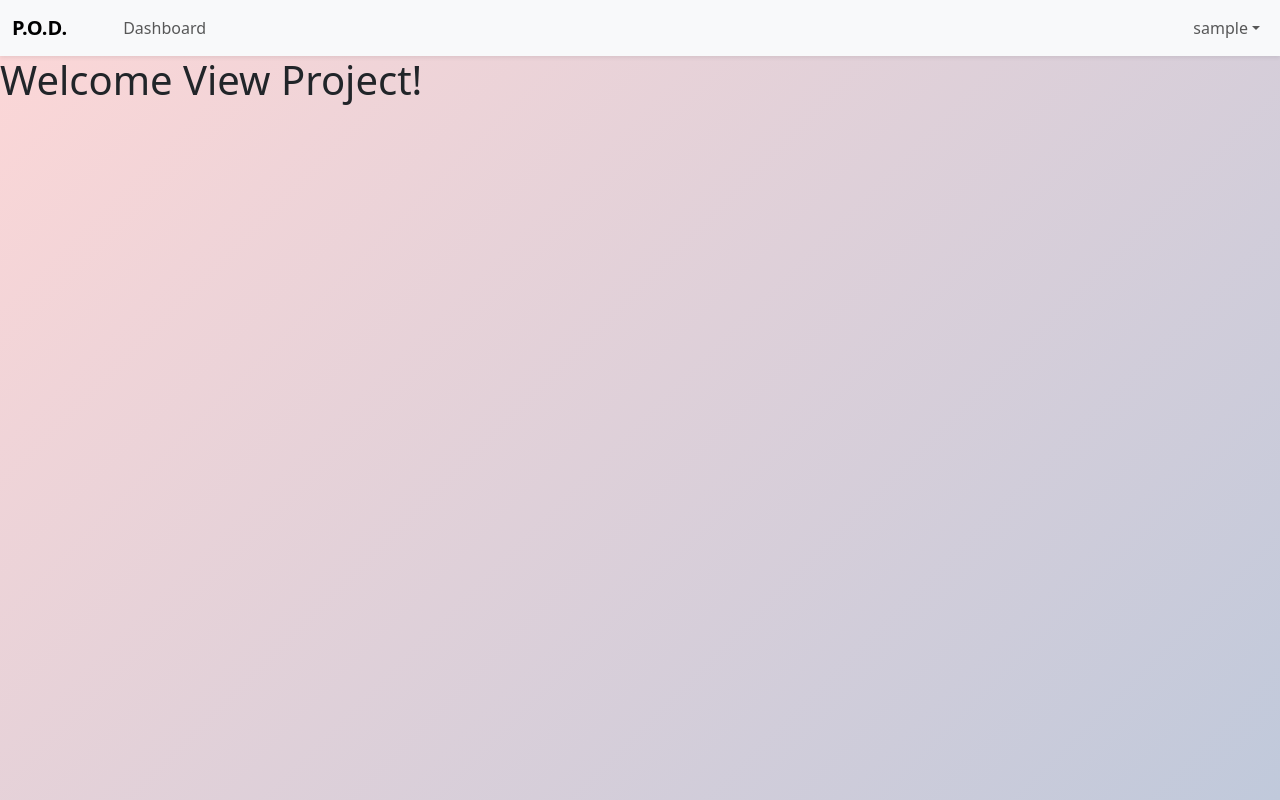
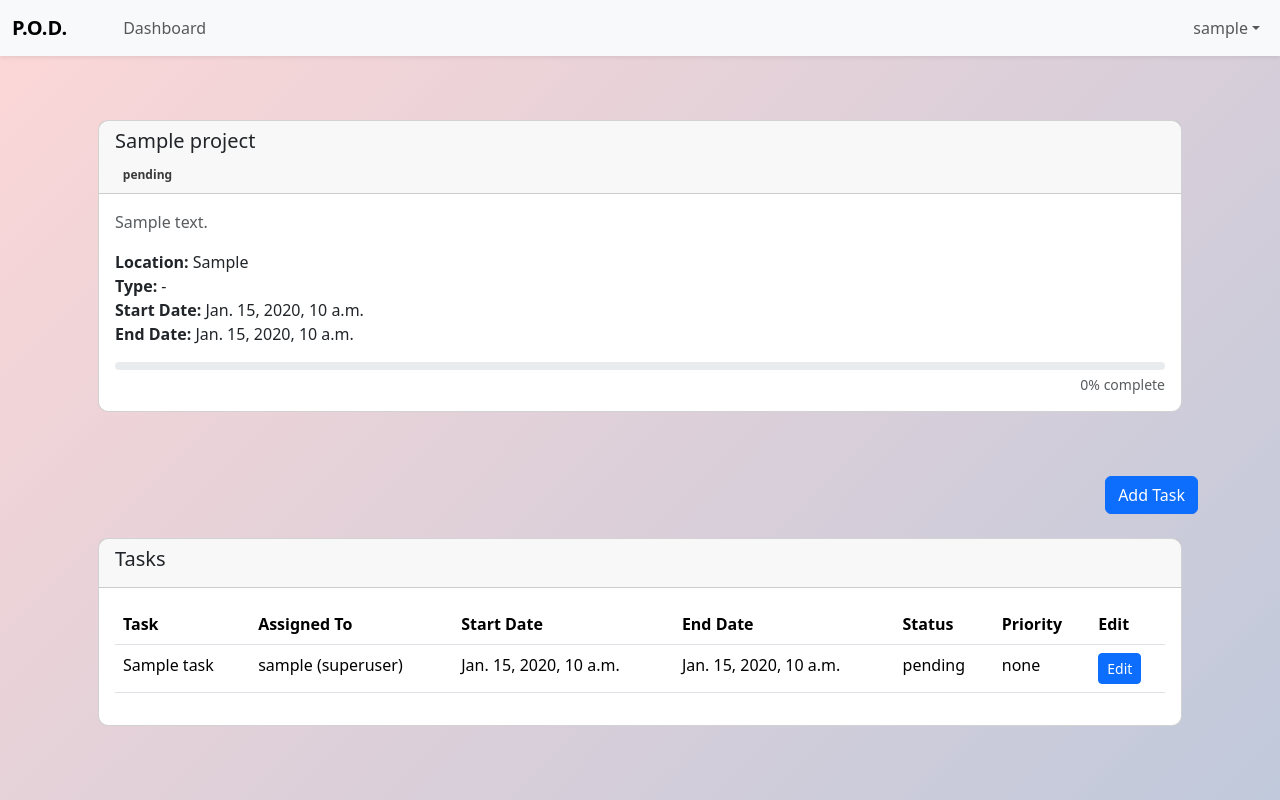
Before and after one commit to madalinvieru/ProjectOpsDashboard, a Django app: page /projects/view/1 in a window 1280 px wide. Run offline with Django 5.2, Linux system fonts and the light colour scheme; a user stored in the database is signed in; tables that the repository leaves empty hold one stand-in row (values such as "Sample post"); some libraries are stand-ins or nearby versions.

Commit message:
/stash - Saving the current project status
This version should not be used in production.

```diff
--- a/ProjectOpsDashboard/projects/models.py
+++ b/ProjectOpsDashboard/projects/models.py
@@ -56,9 +56,11 @@ class Task(models.Model):
         related_name='tasks'
     )
 
-    assigned_to = models.ManyToManyField(
+    assigned_to = models.ForeignKey(
         User,
+        on_delete=models.SET_NULL,
         related_name='assigned_tasks',
+        null=True,
         blank=True
     )
 
--- a/ProjectOpsDashboard/projects/urls.py
+++ b/ProjectOpsDashboard/projects/urls.py
@@ -9,6 +9,7 @@ urlpatterns = [
     path('save/', views.saveProject, name='save-project'),
     path('view/<int:id>', views.viewProject, name='view-project'),
 
-    path('task/create/', views.createTask, name='create-task'),
-    path('task/edit/', views.editTask, name='edit-task')
+    path('task/create/<int:projectID>/', views.createTask, name='create-task'),
+    path('task/edit/', views.editTask, name='edit-task'),
+    path('task/save/', views.saveTask, name='save-task')
 ]
--- a/ProjectOpsDashboard/projects/views.py
+++ b/ProjectOpsDashboard/projects/views.py
@@ -3,7 +3,7 @@ from django.http import JsonResponse
 from django.contrib.auth.decorators import login_required
 from .models import Project, Task
 from core import constants
-from .forms import ProjectForm
+from .forms import ProjectForm, TaskForm
 from accounts.models import User
 
 # ======== PROJECTS ========
@@ -112,8 +112,29 @@ def saveProject(request):
 
 @login_required(login_url='login-page')
 def viewProject(request, id):
+    if request.user.role == 'member':
+        # Test if the member has access to the project (at least one task assigned to him).
+        allowed = Project.objects.filter(
+            id=id,
+            task__assigned_to=request.user
+        ).exists()
+
+        if not allowed:
+            return render(request, '403.html', {
+                'pageTitle': 'Restricted Access'
+            })
+
+    # Get the project.
+    project = get_object_or_404(Project, id=id)
+
+    # Get the project's tasks.
+    tasks = Task.objects.filter(project_id=id)
+
     return render(request, 'projects/view-project.html', {
-        'pageTitle': 'View Project'
+        'customStyles': ['css/projects/projects-page.css'],
+        'pageTitle': 'View Project',
+        'project': project,
+        'tasks': tasks
     })
 
 # ======== TASKS ========
@@ -163,3 +184,56 @@ def editTask(request, id):
         'projectID': None,
         'users': users
     })
+
+@login_required(login_url='login-page')
+def saveTask(request):
+    taskID = request.POST.get('id', None)
+
+    form = TaskForm(request.POST, user_id=request.user.id, task_status=constants.TASK_STATUS, task_priority=constants.TASK_PRIORITY)
+
+    if form.is_valid():
+        if taskID:
+            # UPDATE
+            rowsUpdated = Task.objects.filter(
+                id=taskID
+            ).update(
+                title=form.cleaned_data['title'],
+                description=form.cleaned_data.get('description'),
+                project_id=request.POST.get('projectID'),
+                assigned_to=form.cleaned_data.get('assigned_to'),
+                start_date=form.cleaned_data.get('start_date'),
+                end_date=form.cleaned_data.get('end_date'),
+                status=form.cleaned_data.get('status'),
+                priority=form.cleaned_data.get('priority'),
+                parent_id=form.cleaned_data.get('parent')
+            )
+
+            if rowsUpdated:
+                return JsonResponse({ "message": "SUCCESS" })
+            else:
+                return JsonResponse({ "message": "ERROR_UPDATE" })
+        else:
+            # CREATE
+            try:
+                newTask = Task.objects.create(
+                    title=form.cleaned_data['title'],
+                    description=form.cleaned_data.get('description'),
+                    project_id=request.POST.get('projectID'),
+                    assigned_to=form.cleaned_data.get('assigned_to'),
+                    start_date=form.cleaned_data.get('start_date'),
+                    end_date=form.cleaned_data.get('end_date'),
+                    status=form.cleaned_data.get('status') or 'pending',
+                    priority=form.cleaned_data.get('priority') or 'none',
+                    parent_id=form.cleaned_data.get('parent'),
+                    created_by=request.user
+                )
+
+                return JsonResponse({ "message": "SUCCESS" })
+            except Exception as e:
+                print("Error in creating a new task:", e)
+                return JsonResponse({ "message": "ERROR_CREATE" })
+    else:
+        return JsonResponse({
+            "message": "INVALID_DATA",
+            "errors": form.errors
+        })
--- /dev/null
+++ b/ProjectOpsDashboard/templates/projects/components/project-details.html
@@ -0,0 +1,35 @@
+<div class="card">
+    <div class="card-header">
+        <h5 class="card-title">{{ project.name }}</h5>
+
+        <div class="badge status-badge status-{{ project.status }}">
+            {{ project.status }}
+        </div>
+    </div>
+
+    <div class="card-body">
+        <p class="card-text text-muted project-description">{{ project.description }}</p>
+
+        <div class="project-meta">
+            <div class="project-location"><strong>Location:</strong> {{ project.location|default:"-" }}</div>
+            <div class="project-type"><strong>Type:</strong> {{ project.type|default:"-" }}</div>
+            <div class="project-start-date">
+                <strong>Start Date:</strong> {{ project.start_date }}
+            </div>
+            <div class="project-end-date">
+                <strong>End Date:</strong> {{ project.end_date }}
+            </div>
+        </div>
+
+        <div class="progress mt-3" style="height: 8px;">
+            <div class="progress-bar" role="progressbar"
+            aria-valuenow="{{ project.completion_percentage }}"
+            aria-valuemin="0"
+            aria-valuemax="100">
+            </div>
+        </div>
+        <div class="text-end small mt-1 text-muted">
+            {{ project.completion_percentage }}% complete
+        </div>
+    </div>
+</div>
--- /dev/null
+++ b/ProjectOpsDashboard/templates/projects/components/tasks-table.html
@@ -0,0 +1,39 @@
+<div class="card">
+    <div class="card-header">
+        <h5 class="card-title">Tasks</h5>
+    </div>
+
+    <div class="card-body">
+        {% if tasks %}
+            <table class="table table-stripped table-hover">
+                <thead>
+                    <tr>
+                        <th>Task</th>
+                        <th>Assigned To</th>
+                        <th>Start Date</th>
+                        <th>End Date</th>
+                        <th>Status</th>
+                        <th>Priority</th>
+                        <th>Edit</th>
+                    </tr>
+                </thead>
+
+                {% for task in tasks %}
+                    <tr>
+                        <td>{{ task.title }}</td>
+                        <td>{{ task.assigned_to }}</td>
+                        <td>{{ task.start_date }}</td>
+                        <td>{{ task.end_date }}</td>
+                        <td>{{ task.status }}</td>
+                        <td>{{ task.priority }}</td>
+                        <td>
+                            <a class="btn btn-sm btn-primary" href="">Edit</a>
+                        </td>
+                    </tr>
+                {% endfor %}
+            </table>
+        {% else %}
+            <p><em>This project has no tasks yet!</em></p>
+        {% endif %}
+    </div>
+</div>
--- a/ProjectOpsDashboard/templates/projects/view-project.html
+++ b/ProjectOpsDashboard/templates/projects/view-project.html
@@ -1,5 +1,23 @@
 {% extends 'layout/main.html' %}
 
 {% block content %}
-<h1>Welcome View Project!</h1>
+<div class="container mt-5">
+    <div class="row mt-5">
+        <div class="col-12">
+            {% include 'projects/components/project-details.html' %}
+        </div>
+    </div>
+
+    <div class="row mt-5">
+        <div class="col-12 d-flex justify-content-end">
+            <a class="btn btn-primary" href="{% url 'create-task' project.id %}">Add Task</a>
+        </div>
+    </div>
+
+    <div class="row mt-2">
+        <div class="col-12">
+            {% include 'projects/components/tasks-table.html' %}
+        </div>
+    </div>
+</div>
 {% endblock %}
```
Also changed, not shown: ProjectOpsDashboard/projects/forms.py (+71 -0 lines), ProjectOpsDashboard/templates/tasks/create-edit-task.html (+102 -8 lines), ProjectOpsDashboard/projects/migrations/0003_remove_task_assigned_to_task_assigned_to.py (added).
